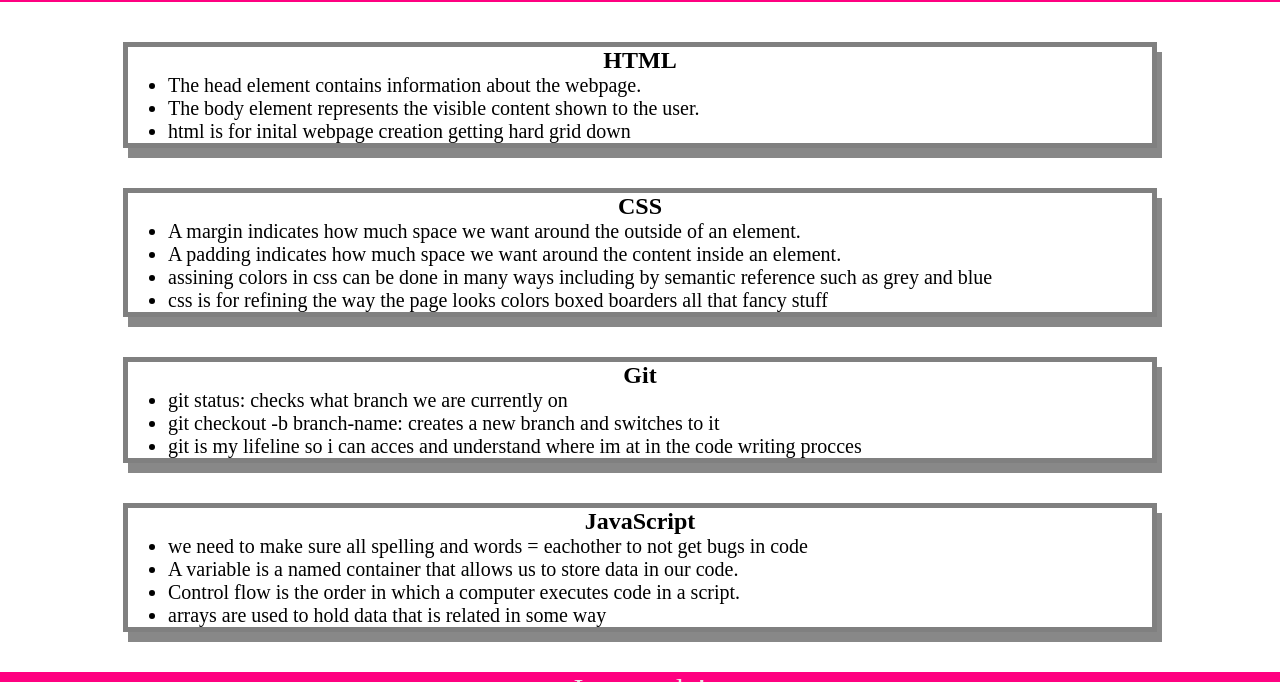
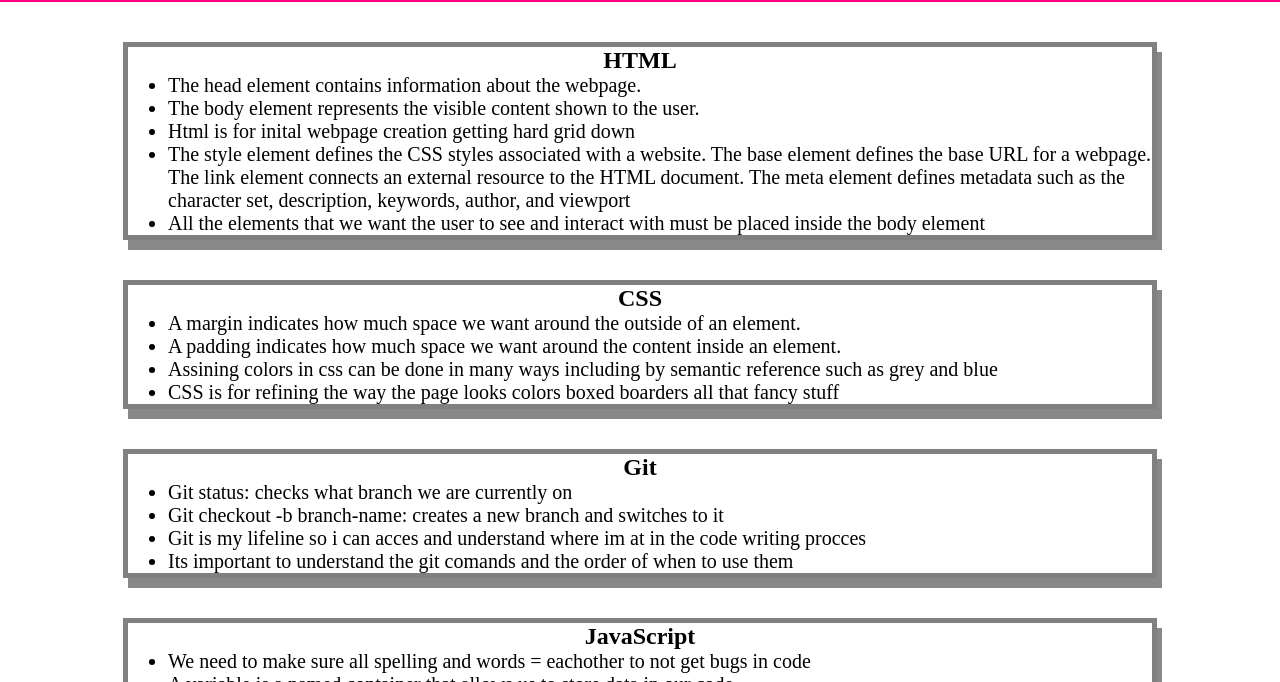
Before and after one commit to activator95/prework-study-guide, a plain HTML site: page index.html in a window 1280 px wide. Shown: the part 118-800 px from the top of the page. Drawn offline with Linux system fonts and the light colour scheme.

Commit message:
added bullet points

```diff
--- a/index.html
+++ b/index.html
@@ -29,7 +29,9 @@
         <ul>
           <li>The head element contains information about the webpage.</li>
           <li>The body element represents the visible content shown to the user.</li>
-          <li>html is for inital webpage creation getting hard grid down</li>
+          <li>Html is for inital webpage creation getting hard grid down</li>
+          <li>The style element defines the CSS styles associated with a website. The base element defines the base URL for a webpage. The link element connects an external resource to the HTML document. The meta element defines metadata such as the character set, description, keywords, author, and viewport</li>
+          <li>All the elements that we want the user to see and interact with must be placed inside the body element</li>
         </ul>
       </section>
 
@@ -38,27 +40,29 @@
         <ul>
           <li>A margin indicates how much space we want around the outside of an element.</li>
           <li>A padding indicates how much space we want around the content inside an element.</li>
-          <li>assining colors in css can be done in many ways including by semantic reference such as grey and blue</li>
-          <li>css is for refining the way the page looks colors boxed boarders all that fancy stuff</li>
-        </ul>
+          <li>Assining colors in css can be done in many ways including by semantic reference such as grey and blue</li>
+          <li>CSS is for refining the way the page looks colors boxed boarders all that fancy stuff</li>
+       </ul>
       </section>
 
       <section class="card" id="git-section">
         <h2>Git</h2>
         <ul>
-          <li>git status: checks what branch we are currently on</li>
-          <li>git checkout -b branch-name: creates a new branch and switches to it</li>
-          <li>git is my lifeline so i can acces and understand where im at in the code writing procces</li>
+          <li>Git status: checks what branch we are currently on</li>
+          <li>Git checkout -b branch-name: creates a new branch and switches to it</li>
+          <li>Git is my lifeline so i can acces and understand where im at in the code writing procces</li>
+          <li>Its important to understand the git comands and the order of when to use them</li>
         </ul>
       </section>
 
       <section class="card" id="javascript-section">
         <h2>JavaScript</h2>
         <ul>
-          <li>we need to make sure all spelling and words = eachother to not get bugs in code</li>
+          <li>We need to make sure all spelling and words = eachother to not get bugs in code</li>
           <li>A variable is a named container that allows us to store data in our code.</li>
           <li>Control flow is the order in which a computer executes code in a script.</li>
-          <li>arrays are used to hold data that is related in some way</li>
+          <li>Arrays are used to hold data that is related in some way</li>
+          <li>A function is a way to define a block of code for a spacific task</li>
         </ul>
       </section>
     </main>
```
